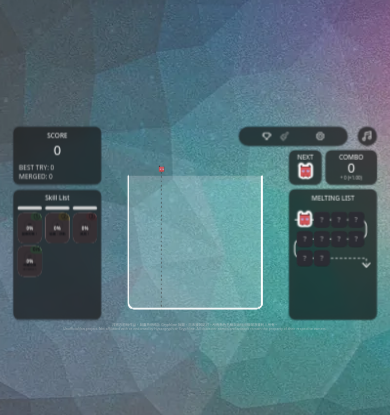
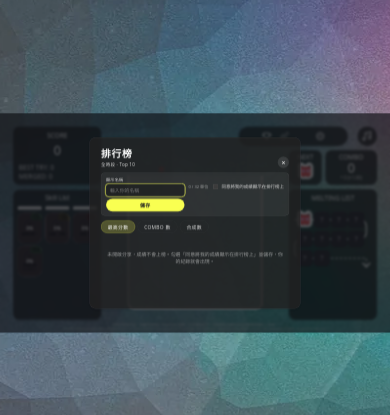
Before and after one commit to Vocaloid2048/EndchiMerge, a website built with Vite: page index.html in a window 390 px wide. Both pictures are taken after a click on the button 266 px from the left and 335 px from the top of the page. Shown: the part 199-614 px from the top of the page. Built offline with nearby package versions, Linux system fonts and the light colour scheme; files whose address does not match are found by name.

Commit message:
feat(ui): leaderboard popup on the toolbar trophy button
The user's decision: a modal popup, not a separate page.

- ui/leaderboard.ts + styles/leaderboard.css: the popup — three category
  tabs, rows of rank / name / that category's value / score / date, and a
  summary line for the player's best with its percentile. Esc, a backdrop
  click and the close button all dismiss it, and focus returns to the
  trophy on close.
- Above the board, a publish bar asks for a display name and whether to
  share; saving it updates the board immediately. With the box unchecked
  the board stays empty and read-only, exactly as decided.
- Percentile is local — 'beats X% of your own runs' — and the copy says
  so rather than pretending it is a global rank; LeaderboardRank.percentile
  is where the real cross-player number will land.
- main.ts: the trophy opens the popup, and a run is recorded once when it
  ends, whether naturally or by the player restarting (runRecorded guards
  the double count; a 0-score, 0-merge mishap is skipped).

```diff
--- a/src/main.ts
+++ b/src/main.ts
@@ -3,6 +3,7 @@ import { attachDropInput } from './core/input';
 import { loadConfig } from './core/configLoader';
 import type { AllConfig } from './core/types';
 import { FrameLoop } from './game/loop';
+import { createLocalLeaderboard, type LeaderboardSource } from './game/leaderboard';
 import { createProgressStore, type ProgressStore } from './game/progress';
 import { GameSession } from './game/session';
 import { SpriteLoader } from './render/spriteLoader';
@@ -12,6 +13,7 @@ import { hook } from './ui/dom';
 import { createGameOver, type GameOverView } from './ui/gameOver';
 import { Hud } from './ui/hud';
 import { createLayout, type Layout } from './ui/layout';
+import { createLeaderboard, type LeaderboardView } from './ui/leaderboard';
 import { createMeltingList, type MeltingList } from './ui/meltingList';
 import { createNotice } from './ui/notice';
 import { attachRestartConfirm } from './ui/restartButton';
@@ -45,6 +47,10 @@ export interface AppContext {
   hud: Hud;
   loop: FrameLoop;
   gameOver: GameOverView;
+  /** 榜單資料層（現階段為本地實作；接真後端時換掉這一個即可）。 */
+  leaderboardSource: LeaderboardSource;
+  /** 排行榜彈窗。 */
+  leaderboard: LeaderboardView;
   /** 卸下投放輸入的事件綁定。 */
   detachInput: () => void;
   /** 停止監看視窗尺寸與名冊尺寸。 */
@@ -173,6 +179,44 @@ async function bootstrap(): Promise<void> {
    */
   let runStartBest = progress.highScore;
 
+  /*
+   * 榜單資料層（現階段為本地實作）。UI 只依賴 `LeaderboardSource` 介面 —— 日後接真後端
+   * （使用者定案：Docker 的 Postgres container，或 Vercel 支援的後端＋微資料庫；騰訊雲再後）
+   * 時只要換掉這一行，排行榜彈窗與其餘 UI 都不必改。
+   * The leaderboard data layer (local today). The UI depends only on the `LeaderboardSource`
+   * interface, so wiring the real backend later (the user's plan: a Docker Postgres container, or
+   * Vercel's backend plus a micro database; Tencent Cloud after that) replaces this one line and
+   * leaves the popup and the rest of the UI untouched.
+   */
+  const leaderboardSource = createLocalLeaderboard();
+
+  /**
+   * 把剛結束的一局送進榜單，**一局只記一次**。
+   * Record the run that just ended, **once per run**.
+   *
+   * 一局有兩個結束途徑：自然結束（溢位逾時）與玩家按重新開始把它丟掉。兩條都經由這裡記錄，
+   * `runRecorded` 保證不會重複 —— 否則「結束之後再按重新開始」會把同一局記兩次。
+   * A run ends two ways: naturally (overflow timed out) or because the player restarted. Both
+   * record through here, and `runRecorded` keeps it to once — otherwise "end, then restart"
+   * would count the same run twice.
+   *
+   * 完全沒有動靜的一局（0 分、0 次合成）不記：那些是誤按，記進去只會把榜洗掉。
+   * A run with no activity at all (0 score, 0 merges) is skipped: a stray tap would otherwise
+   * wash out the board.
+   */
+  let runRecorded = false;
+  const recordFinishedRun = (): void => {
+    if (runRecorded) return;
+    if (session.score <= 0 && session.mergedCount <= 0) return;
+
+    leaderboardSource.record({
+      score: session.score,
+      maxCombo: session.maxCombo,
+      merges: session.mergedCount,
+    });
+    runRecorded = true;
+  };
+
   /**
    * 重設進行中的一局。結算覆蓋層的「再玩一次」與工具列的重新開始鍵共用這一條路，
    * 兩邊的行為（包括 BEST TRY 的基準點）才不會各養一份。
@@ -180,7 +224,10 @@ async function bootstrap(): Promise<void> {
    * this one path so both behaviours (including the BEST TRY baseline) stay identical.
    */
   const restartRun = (): void => {
+    /* 先記錄再重設：`reset()` 會把這一局的成績清掉。 */
+    recordFinishedRun();
     session.reset();
+    runRecorded = false;
     shownGameOver = false;
     gameOver?.hide();
     runStartBest = progress.highScore;
@@ -227,6 +274,22 @@ async function bootstrap(): Promise<void> {
   }
 
   /*
+   * 排行榜（工具列獎盃鍵）：按下彈出模態 popup（使用者定案：不做獨立頁面）。彈窗掛在
+   * `layout.root`，所以它與整張畫布一起被等比縮放；榜的內容與名次全部由
+   * `leaderboardSource` 提供。
+   * The leaderboard (toolbar trophy): a press opens a modal popup (the user's decision — no
+   * separate page). It mounts on `layout.root` so it scales with the canvas, and every row and
+   * rank comes from `leaderboardSource`.
+   */
+  const leaderboard = createLeaderboard({ host: layout.root, source: leaderboardSource });
+  const leaderboardButton = layout.regions.toolbar.querySelector<HTMLButtonElement>(
+    'button[data-action="leaderboard"]',
+  );
+  if (leaderboardButton !== null) {
+    leaderboardButton.addEventListener('click', (): void => leaderboard.open());
+  }
+
+  /*
    * 除錯輔助線：開發模式下加上 `?debug=1` 就會疊出容器外框、物理空腔與投放線。
    */
   const debugOverlay = import.meta.env.DEV && new URLSearchParams(window.location.search).has('debug');
@@ -255,6 +318,8 @@ async function bootstrap(): Promise<void> {
 
       if (current.isOver && !shownGameOver) {
         shownGameOver = true;
+        /* 這一局到此為止：先上榜，再彈結算（`runRecorded` 保證只記一次）。 */
+        recordFinishedRun();
         gameOver?.show({
           score: current.score,
           merged: current.mergedCount,
@@ -332,6 +397,8 @@ async function bootstrap(): Promise<void> {
     hud,
     loop,
     gameOver,
+    leaderboardSource,
+    leaderboard,
     detachInput,
     detachScale,
   };
--- /dev/null
+++ b/src/styles/leaderboard.css
@@ -0,0 +1,294 @@
+/*
+ * 排行榜彈窗（`ui/leaderboard.ts`）。
+ * The leaderboard popup.
+ *
+ * 蓋在整個設計畫布上（1920×1080），尺寸都是**設計稿像素**，跟著畫布一起被 `ui/scale.ts`
+ * 等比縮放 —— 與結算覆蓋層、確認對話框同一套座標語言。
+ * It covers the whole design canvas (1920×1080), so its sizes are **design pixels** scaled with
+ * the canvas by `ui/scale.ts` — the same coordinate language as the overlay and the dialog.
+ */
+
+.leaderboard {
+  position: absolute;
+  inset: 0;
+  display: grid;
+  place-items: center;
+  background: rgba(12, 13, 18, 0.66);
+  backdrop-filter: blur(6px);
+  z-index: 25;
+}
+
+/* `[hidden]` 一定要蓋掉上面的 `display: grid`，否則彈窗會永遠顯示。 */
+.leaderboard[hidden] {
+  display: none;
+}
+
+.leaderboard__card {
+  display: grid;
+  gap: 24px;
+  width: 1040px;
+  max-width: 1040px;
+  max-height: 900px;
+  padding: 44px 56px 48px;
+  border-radius: 32px;
+  background: var(--glass-fill);
+  border: 1px solid var(--glass-stroke);
+  box-shadow: var(--glass-shadow);
+}
+
+/* ── 標題列 ──────────────────────────────────────────────────────────── */
+
+.leaderboard__header {
+  display: grid;
+  grid-template-columns: 1fr auto;
+  align-items: end;
+  gap: 4px 24px;
+}
+
+.leaderboard__title {
+  margin: 0;
+  font-size: 48px;
+  font-weight: 700;
+  letter-spacing: 0.08em;
+}
+
+.leaderboard__subtitle {
+  margin: 0;
+  color: var(--color-fg-muted);
+  font-size: 22px;
+  letter-spacing: 0.06em;
+}
+
+.leaderboard__close {
+  grid-row: 1 / span 2;
+  grid-column: 2;
+  width: 56px;
+  height: 56px;
+  border: 0;
+  border-radius: 999px;
+  background: var(--color-object);
+  color: var(--color-fg);
+  font-family: inherit;
+  font-size: 34px;
+  line-height: 1;
+  cursor: pointer;
+  transition: filter var(--transition-fast);
+}
+
+.leaderboard__close:hover {
+  filter: brightness(1.3);
+}
+
+.leaderboard__close:focus-visible {
+  outline: 3px solid var(--color-fg);
+  outline-offset: 3px;
+}
+
+/* ── 發布列：名稱 ＋ 分享意願 ────────────────────────────────────────── */
+
+.leaderboard__publish {
+  display: grid;
+  grid-template-columns: 1fr auto auto;
+  align-items: center;
+  gap: 12px 20px;
+  padding: 20px 24px;
+  border-radius: 20px;
+  background: rgba(255, 255, 255, 0.05);
+  border: 1px solid var(--color-border);
+}
+
+.leaderboard__field {
+  display: grid;
+  gap: 6px;
+}
+
+.leaderboard__field-label {
+  color: var(--color-fg-muted);
+  font-size: 20px;
+  letter-spacing: 0.06em;
+}
+
+.leaderboard__name {
+  width: 100%;
+  padding: 12px 18px;
+  border: 1px solid var(--color-border);
+  border-radius: 14px;
+  background: rgba(0, 0, 0, 0.28);
+  color: var(--color-fg);
+  font-family: inherit;
+  font-size: 24px;
+}
+
+.leaderboard__name:focus-visible {
+  outline: 3px solid var(--color-accent);
+  outline-offset: 2px;
+}
+
+.leaderboard__units {
+  margin: 0;
+  color: var(--color-fg-dim);
+  font-size: 20px;
+  font-variant-numeric: tabular-nums;
+}
+
+.leaderboard__share {
+  display: flex;
+  align-items: center;
+  gap: 12px;
+  color: var(--color-fg-muted);
+  font-size: 22px;
+  cursor: pointer;
+}
+
+.leaderboard__share-input {
+  width: 26px;
+  height: 26px;
+  accent-color: var(--color-accent);
+  cursor: pointer;
+}
+
+.leaderboard__save {
+  padding: 14px 40px;
+  border: 0;
+  border-radius: 999px;
+  background: var(--color-accent);
+  color: var(--color-accent-ink);
+  font-family: inherit;
+  font-size: 24px;
+  font-weight: 600;
+  letter-spacing: 0.06em;
+  cursor: pointer;
+  transition: filter var(--transition-fast);
+}
+
+.leaderboard__save:hover {
+  filter: brightness(1.06);
+}
+
+.leaderboard__save:focus-visible {
+  outline: 3px solid var(--color-fg);
+  outline-offset: 3px;
+}
+
+.leaderboard__error {
+  grid-column: 1 / -1;
+  margin: 0;
+  color: var(--color-danger);
+  font-size: 21px;
+}
+
+.leaderboard__error[hidden] {
+  display: none;
+}
+
+/* ── 分頁 ──────────────────────────────────────────────────────────── */
+
+.leaderboard__tabs {
+  display: flex;
+  gap: 12px;
+}
+
+.leaderboard__tab {
+  padding: 12px 32px;
+  border: 1px solid var(--color-border);
+  border-radius: 999px;
+  background: transparent;
+  color: var(--color-fg-muted);
+  font-family: inherit;
+  font-size: 24px;
+  letter-spacing: 0.06em;
+  cursor: pointer;
+  transition: color var(--transition-fast), border-color var(--transition-fast);
+}
+
+.leaderboard__tab--active {
+  border-color: var(--color-accent);
+  color: var(--color-fg);
+  background: var(--color-accent-soft);
+}
+
+.leaderboard__tab:focus-visible {
+  outline: 3px solid var(--color-fg);
+  outline-offset: 3px;
+}
+
+/* ── 榜身 ──────────────────────────────────────────────────────────── */
+
+.leaderboard__body {
+  overflow-y: auto;
+  min-height: 300px;
+}
+
+.leaderboard__list {
+  display: grid;
+  gap: 6px;
+  margin: 0;
+  padding: 0;
+  list-style: none;
+}
+
+.leaderboard__row {
+  display: grid;
+  grid-template-columns: 90px 1fr 200px 180px 170px;
+  align-items: center;
+  gap: 16px;
+  padding: 14px 20px;
+  border-radius: 14px;
+  font-size: 24px;
+  font-variant-numeric: tabular-nums;
+}
+
+/* 斑馬紋：十行數字靠在一起時，沒有底色很難對齊著讀。 */
+.leaderboard__row:nth-child(odd) {
+  background: rgba(255, 255, 255, 0.04);
+}
+
+.leaderboard__row[data-rank='1'] .leaderboard__rank {
+  color: var(--color-accent);
+}
+
+.leaderboard__rank {
+  color: var(--color-fg-muted);
+  font-weight: 600;
+}
+
+.leaderboard__who {
+  overflow: hidden;
+  text-overflow: ellipsis;
+  white-space: nowrap;
+}
+
+.leaderboard__value {
+  text-align: right;
+}
+
+.leaderboard__score,
+.leaderboard__when {
+  color: var(--color-fg-muted);
+  font-size: 22px;
+  text-align: right;
+}
+
+.leaderboard__empty {
+  padding: 60px 20px;
+  color: var(--color-fg-dim);
+  font-size: 24px;
+  line-height: 1.6;
+  text-align: center;
+}
+
+/* ── 「你自己」摘要 ─────────────────────────────────────────────────── */
+
+.leaderboard__self {
+  margin: 0;
+  padding: 18px 24px;
+  border-radius: 18px;
+  background: var(--color-accent-soft);
+  color: var(--color-fg);
+  font-size: 23px;
+  letter-spacing: 0.04em;
+}
+
+.leaderboard__self[hidden] {
+  display: none;
+}
--- /dev/null
+++ b/src/ui/leaderboard.ts
@@ -0,0 +1,326 @@
+/**
+ * 排行榜彈窗。
+ * The leaderboard popup.
+ *
+ * 使用者定案：工具的獎盃鍵彈出**模態 popup**（不做獨立頁面）。內容是他定案的三件事 ——
+ * **全時段**單一榜、**三個分類分頁**（最高分數／COMBO 數／合成數）、**Top 10**；
+ * 另外在榜上方放一條「發布列」：首次開啟時請玩家輸入顯示名並選擇是否同意分享，**同意之後
+ * 他的成績才會出現在榜上**。
+ * The user's decision: the trophy button opens a **modal popup** (no separate page). Its content
+ * is his three calls — one **all-time** board, **three category tabs** (best score / COMBO /
+ * merges) and **Top 10** — plus a publish bar above the board: on first open it asks for a
+ * display name and whether to share, and **his scores only appear once he agrees**.
+ *
+ * 這一支**不含任何規則或儲存**：榜單、名次、百分位全部由 `game/leaderboard.ts` 的
+ * `LeaderboardSource` 報告，名稱驗證由 `game/playerName.ts` 負責。接上真後端時只需要換一個
+ * `LeaderboardSource` 實作，這個檔案一行都不用動。
+ * **No rules or storage live here**: the board, the ranks and the percentile all come from the
+ * `LeaderboardSource` in `game/leaderboard.ts`, and name validation from `game/playerName.ts`.
+ * Wiring up a real backend means swapping that one implementation — this file does not change.
+ *
+ * 尺寸是**設計稿像素**（掛在 `.stage-scale` 內，與整張畫布一起被 `ui/scale.ts` 等比縮放），
+ * 與結算覆蓋層、確認對話框同一套座標語言。
+ * Sizes are **design pixels** (mounted inside `.stage-scale`, scaled with the canvas by
+ * `ui/scale.ts`), the same coordinate language as the game-over overlay and the confirm dialog.
+ */
+
+import type { LeaderboardCategory, LeaderboardEntry, LeaderboardSource } from '../game/leaderboard';
+import { LEADERBOARD_CATEGORIES } from '../game/leaderboard';
+import { NAME_MAX_UNITS, nameErrorText, nameUnits, validateDisplayName } from '../game/playerName';
+import { appendChildren, el } from './dom';
+
+export interface LeaderboardOptions {
+  /** 掛載點；通常是 `layout.root`（同時也是縮放畫布）。 */
+  host: HTMLElement;
+  /** 榜單來源（現階段是本地實作）。 */
+  source: LeaderboardSource;
+}
+
+export interface LeaderboardView {
+  /** 開啟彈窗；已經開著時不做事。 */
+  open(): void;
+  /** 關閉彈窗；已經關著時不做事。 */
+  close(): void;
+  readonly visible: boolean;
+  /** 移除節點與事件綁定；頁面層級 teardown 用。 */
+  dispose(): void;
+}
+
+/** 千分位；分數動輒五六位，不加分隔很難讀。 */
+function formatNumber(value: number): string {
+  return value.toLocaleString('en-US');
+}
+
+/** 紀錄時間；`MM-DD HH:mm` 在榜上足夠短也足夠精確。 */
+function formatWhen(at: number): string {
+  const date = new Date(at);
+  if (Number.isNaN(date.getTime())) return '';
+
+  const pad = (value: number): string => String(value).padStart(2, '0');
+
+  return `${pad(date.getMonth() + 1)}-${pad(date.getDate())} ${pad(date.getHours())}:${pad(date.getMinutes())}`;
+}
+
+/** 該分類要顯示的主要數值。 */
+function primaryValue(entry: LeaderboardEntry, category: LeaderboardCategory): string {
+  switch (category) {
+    case 'score':
+      return formatNumber(entry.score);
+    case 'combo':
+      return `${formatNumber(entry.maxCombo)} 連`;
+    case 'merges':
+      return `${formatNumber(entry.merges)} 次`;
+  }
+}
+
+export function createLeaderboard(options: LeaderboardOptions): LeaderboardView {
+  const { source } = options;
+
+  let category: LeaderboardCategory = LEADERBOARD_CATEGORIES[0]!.id;
+
+  const root = el('section', 'leaderboard');
+  root.hidden = true;
+  root.setAttribute('role', 'dialog');
+  root.setAttribute('aria-modal', 'true');
+  root.setAttribute('aria-label', '排行榜');
+
+  const title = el('h2', 'leaderboard__title', '排行榜');
+  const subtitle = el('p', 'leaderboard__subtitle', '全時段 · Top 10');
+
+  const closeButton = el('button', 'leaderboard__close', '×');
+  closeButton.type = 'button';
+  closeButton.setAttribute('aria-label', '關閉排行榜');
+
+  const header = el('header', 'leaderboard__header');
+  appendChildren(header, title, subtitle, closeButton);
+
+  /* ── 發布列：名稱 ＋ 分享意願 ────────────────────────────────────────── */
+
+  const nameLabel = el('label', 'leaderboard__field-label', '顯示名稱');
+  const nameInput = el('input', 'leaderboard__name');
+  nameInput.type = 'text';
+  nameInput.autocomplete = 'off';
+  nameInput.spellcheck = false;
+  nameInput.placeholder = '輸入你的名稱';
+  nameInput.setAttribute('aria-label', '顯示名稱');
+  const nameField = el('div', 'leaderboard__field');
+  appendChildren(nameField, nameLabel, nameInput);
+
+  const units = el('p', 'leaderboard__units', `0 / ${String(NAME_MAX_UNITS)} 單位`);
+
+  const shareInput = el('input', 'leaderboard__share-input');
+  shareInput.type = 'checkbox';
+  const shareLabel = el('label', 'leaderboard__share', '同意將我的成績顯示在排行榜上');
+  shareLabel.prepend(shareInput);
+
+  const saveButton = el('button', 'leaderboard__save', '儲存');
+  saveButton.type = 'button';
+
+  const error = el('p', 'leaderboard__error');
+  error.hidden = true;
+
+  const publish = el('div', 'leaderboard__publish');
+  appendChildren(publish, nameField, units, shareLabel, saveButton, error);
+
+  /* ── 分頁 ──────────────────────────────────────────────────────────── */
+
+  const tabs = el('div', 'leaderboard__tabs');
+  tabs.setAttribute('role', 'tablist');
+  const tabButtons = new Map<LeaderboardCategory, HTMLButtonElement>();
+
+  for (const item of LEADERBOARD_CATEGORIES) {
+    const button = el('button', 'leaderboard__tab', item.label);
+    button.type = 'button';
+    button.setAttribute('role', 'tab');
+    button.addEventListener('click', (): void => {
+      category = item.id;
+      render();
+    });
+    tabButtons.set(item.id, button);
+    tabs.append(button);
+  }
+
+  /* ── 榜身與「你自己」摘要 ─────────────────────────────────────────── */
+
+  const list = el('ol', 'leaderboard__list');
+  const listWrap = el('div', 'leaderboard__body');
+  listWrap.append(list);
+
+  const summary = el('p', 'leaderboard__self');
+  summary.hidden = true;
+
+  const card = el('div', 'leaderboard__card');
+  appendChildren(card, header, publish, tabs, listWrap, summary);
+
+  root.append(card);
+  options.host.append(root);
+
+  /* ── 渲染 ──────────────────────────────────────────────────────────── */
+
+  function renderPublish(): void {
+    /* 尚未輸入時不要蓋掉玩家正在打的字。 */
+    if (document.activeElement !== nameInput) nameInput.value = source.displayName;
+    shareInput.checked = source.sharing;
+    units.textContent = `${String(nameUnits(nameInput.value))} / ${String(NAME_MAX_UNITS)} 單位`;
+  }
+
+  function renderList(): void {
+    const snapshot = source.snapshot(category);
+
+    for (const [id, button] of tabButtons) {
+      button.classList.toggle('leaderboard__tab--active', id === category);
+      button.setAttribute('aria-selected', id === category ? 'true' : 'false');
+    }
+
+    if (snapshot.entries.length === 0) {
+      const empty = el('li', 'leaderboard__empty');
+      empty.textContent = source.sharing
+        ? '還沒有紀錄 —— 先玩一局吧！'
+        : '未開啟分享，成績不會上榜。勾選「同意將我的成績顯示在排行榜上」並儲存，你的紀錄就會出現。';
+      list.replaceChildren(empty);
+      summary.hidden = true;
+      return;
+    }
+
+    const rows = snapshot.entries.map((entry, index): HTMLElement => {
+      const row = el('li', 'leaderboard__row');
+      row.dataset['rank'] = String(index + 1);
+
+      const rank = el('span', 'leaderboard__rank', `#${String(index + 1)}`);
+      const who = el('span', 'leaderboard__who', entry.name === '' ? '（未命名）' : entry.name);
+      const value = el('span', 'leaderboard__value', primaryValue(entry, category));
+      const score = el('span', 'leaderboard__score', `${formatNumber(entry.score)} 分`);
+      const when = el('span', 'leaderboard__when', formatWhen(entry.at));
+
+      appendChildren(row, rank, who, value, score, when);
+      return row;
+    });
+
+    list.replaceChildren(...rows);
+
+    if (snapshot.self === null) {
+      summary.hidden = true;
+      return;
+    }
+
+    /*
+     * 百分位在本地是「超越你自己 X% 的場次」——跨玩家版本需要伺服器（見 `game/leaderboard.ts`）。
+     * 文案照這個事實寫，不假裝它是全球排名。
+     * The percentile is local — "beats X% of your own runs" — because a cross-player version
+     * needs the server (see `game/leaderboard.ts`). The copy says exactly that instead of
+     * pretending it is a global rank.
+     */
+    const { entry, percentile, total } = snapshot.self;
+    summary.hidden = false;
+    summary.textContent = `你的最佳：${primaryValue(entry, category)}（${formatNumber(entry.score)} 分）· 超越你自己 ${String(percentile)}% 的場次（共 ${String(total)} 場）`;
+  }
+
+  function render(): void {
+    renderPublish();
+    renderList();
+  }
+
+  /* ── 發布列的互動 ─────────────────────────────────────────────────── */
+
+  nameInput.addEventListener('input', (): void => {
+    units.textContent = `${String(nameUnits(nameInput.value))} / ${String(NAME_MAX_UNITS)} 單位`;
+    error.hidden = true;
+  });
+
+  shareInput.addEventListener('change', (): void => {
+    error.hidden = true;
+  });
+
+  saveButton.addEventListener('click', (): void => {
+    const result = validateDisplayName(nameInput.value);
+
+    if (!result.ok) {
+      /* 只想瀏覽、不想分享的人可以留空；但一旦要上榜，名稱就是必要的。 */
+      const browseOnly =
+        result.reason === 'empty' && !shareInput.checked;
+
+      if (!browseOnly) {
+        error.textContent = nameErrorText(result.reason);
+        error.hidden = false;
+        return;
+      }
+
+      source.setDisplayName('');
+      source.setSharing(false);
+      render();
+      return;
+    }
+
+    source.setDisplayName(result.value);
+    source.setSharing(shareInput.checked);
+    nameInput.value = result.value;
+    error.hidden = true;
+    render();
+  });
+
+  /* ── 開關、鍵盤與焦點 ─────────────────────────────────────────────── */
+
+  let previouslyFocused: HTMLElement | null = null;
+
+  const onKeyDown = (event: KeyboardEvent): void => {
+    if (event.key === 'Escape') {
+      event.preventDefault();
+      close();
+    }
+  };
+
+  const onBackdropPointerDown = (event: PointerEvent): void => {
+    if (event.target === root) close();
+  };
+
+  const onCloseClick = (): void => close();
+
+  function close(): void {
+    if (root.hidden) return;
+
+    root.hidden = true;
+    document.removeEventListener('keydown', onKeyDown, true);
+    root.removeEventListener('pointerdown', onBackdropPointerDown);
+
+    previouslyFocused?.focus();
+    previouslyFocused = null;
+  }
+
+  function open(): void {
+    if (!root.hidden) return;
+
+    previouslyFocused =
+      document.activeElement instanceof HTMLElement ? document.activeElement : null;
+    render();
+    root.hidden = false;
+    document.addEventListener('keydown', onKeyDown, true);
+    root.addEventListener('pointerdown', onBackdropPointerDown);
+
+    /* 首次開啟（還沒有名字）時直接把游標放進名稱欄，省一次點擊。 */
+    if (source.displayName === '') nameInput.focus();
+    else closeButton.focus();
+  }
+
+  closeButton.addEventListener('click', onCloseClick);
+
+  const unsubscribe = source.subscribe((): void => {
+    if (!root.hidden) render();
+  });
+
+  return {
+    get visible(): boolean {
+      return !root.hidden;
+    },
+
+    open,
+    close,
+
+    dispose(): void {
+      unsubscribe();
+      closeButton.removeEventListener('click', onCloseClick);
+      close();
+      document.removeEventListener('keydown', onKeyDown, true);
+      root.remove();
+    },
+  };
+}
```
Also changed, not shown: src/styles/main.css (+4 -3 lines), docs/CHANGELOG.md.
